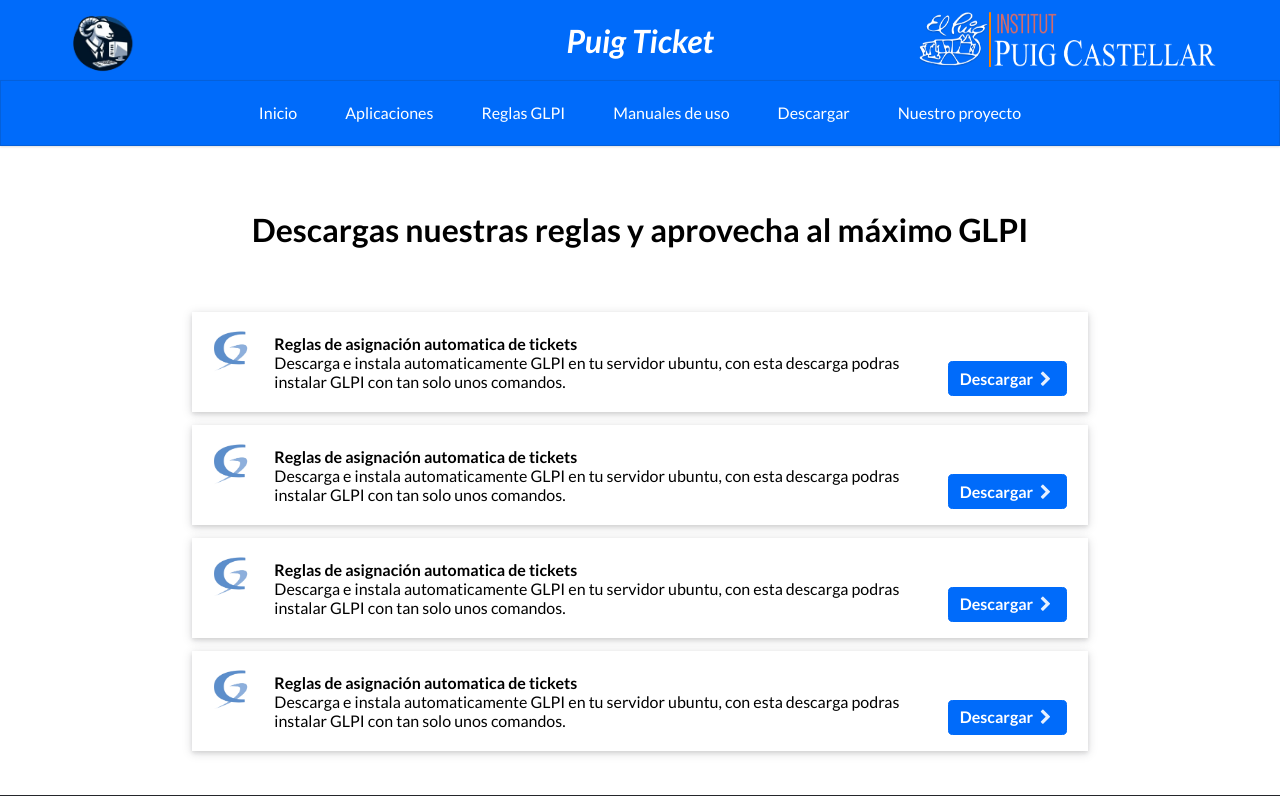
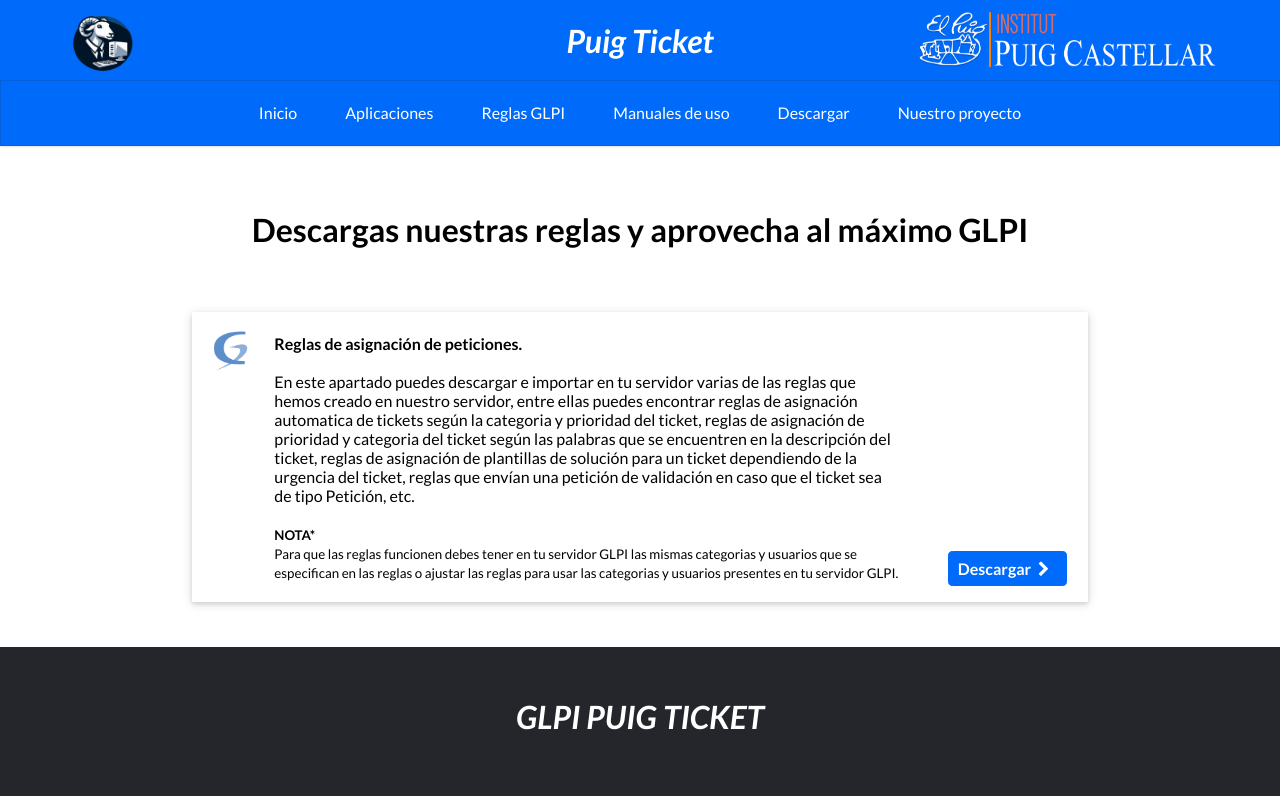
Before and after one commit to ivallejo97/Web, a plain HTML site: page descargar-reglas.html in a window 1280 px wide. Shown: the top 796 px of the page. Drawn offline with Linux system fonts and the light colour scheme.

Commit message:
Commit Final

```diff
--- a/descargar-reglas.html
+++ b/descargar-reglas.html
@@ -49,37 +49,27 @@
         <div class="ui raised segments" id="dwn-reglas">
           <div class="ui segment">
             <img src="img/glpi.png" alt="" width="5%" height="5%" style="margin-right: 2%;">
-            <p><b>Reglas de asignación automatica de tickets </b> <br> Descarga e instala automaticamente GLPI en tu servidor ubuntu, con esta descarga podras instalar GLPI con tan solo unos comandos.</p>
+            <p><b>Reglas de asignación de peticiones. </b>
+            <br><br>
+            En este apartado puedes descargar e importar en tu servidor varias de las reglas que hemos creado en nuestro servidor, entre
+            ellas puedes encontrar reglas de asignación automatica de tickets según la categoria y prioridad del ticket, reglas de
+            asignación de prioridad y categoria del ticket según las palabras que se encuentren en la descripción del ticket, reglas de
+            asignación de plantillas de solución para un ticket dependiendo de la urgencia del ticket, reglas que envían una petición de
+            validación en caso que el ticket sea de tipo Petición, etc.
+            <br><br>
+            <small>
+              <b>NOTA*</b>
+              <br>
+              Para que las reglas funcionen debes tener en tu servidor GLPI las mismas categorias y usuarios que se especifican en las
+              reglas o ajustar las reglas para usar las categorias y usuarios presentes en tu servidor GLPI.
+            </small>
+            </p>
             <button class="ui icon button" id="boton-descargar-regla">
+              <a href="https://drive.google.com/uc?export=download&id=1Nfd5WYyj2ZWtoVLTWfBCZ0YFfq2tNvAv" download target="_blank" style="text-decoration: none; color: white;">
               Descargar <i class="right chevron icon"></i>
+              </a>
             </button>
-          </div>
-        </div>
-        <div class="ui raised segments" id="dwn-reglas">
-          <div class="ui segment">
-            <img src="img/glpi.png" alt="" width="5%" height="5%" style="margin-right: 2%;">
-            <p><b>Reglas de asignación automatica de tickets</b> <br> Descarga e instala automaticamente GLPI en tu servidor ubuntu, con esta descarga podras instalar GLPI con tan solo unos comandos.</p>
-            <button class="ui icon button" id="boton-descargar-regla">
-              Descargar <i class="right chevron icon"></i>
-            </button>
-          </div>
-        </div>
-        <div class="ui raised segments" id="dwn-reglas">
-          <div class="ui segment">
-            <img src="img/glpi.png" alt="" width="5%" height="5%" style="margin-right: 2%;">
-            <p><b>Reglas de asignación automatica de tickets </b> <br> Descarga e instala automaticamente GLPI en tu servidor ubuntu, con esta descarga podras instalar GLPI con tan solo unos comandos.</p>
-            <button class="ui icon button" id="boton-descargar-regla">
-              Descargar <i class="right chevron icon"></i>
-            </button>
-          </div>
-        </div>
-        <div class="ui raised segments" id="dwn-reglas">
-          <div class="ui segment">
-            <img src="img/glpi.png" alt="" width="5%" height="5%" style="margin-right: 2%;">
-            <p><b>Reglas de asignación automatica de tickets </b> <br> Descarga e instala automaticamente GLPI en tu servidor ubuntu, con esta descarga podras instalar GLPI con tan solo unos comandos.</p>
-            <button class="ui icon button" id="boton-descargar-regla">
-              Descargar <i class="right chevron icon"></i>
-            </button>
+
           </div>
         </div>
         <br><br>
```
Also changed, not shown: inicio.html (+1 -1 lines).
